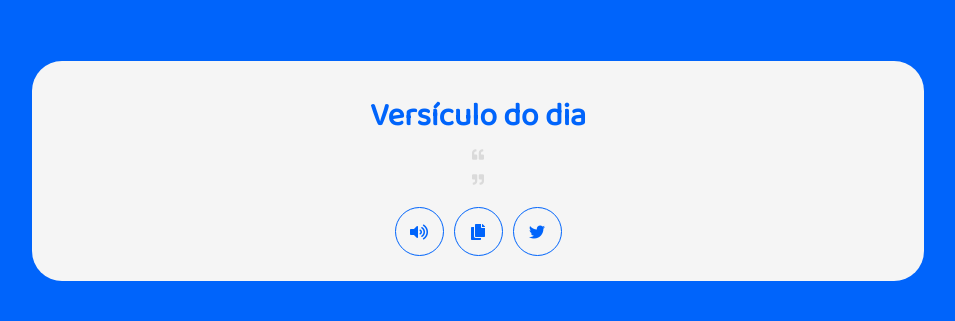
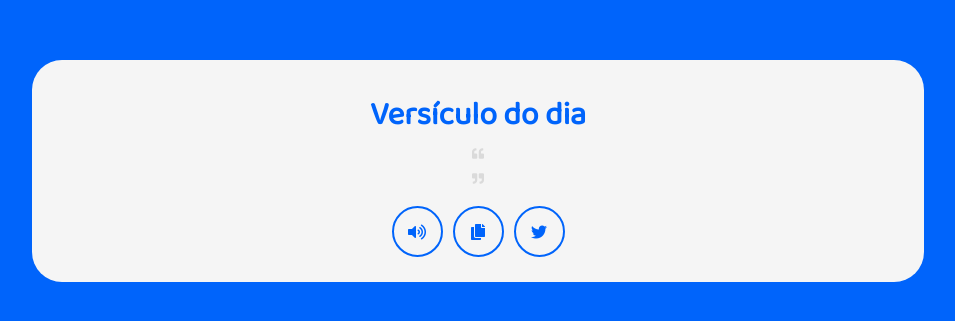
Before and after one commit to Danunesx/home, a plain HTML site: page versiculo-do-dia.html in a window 1280 px wide. Shown: the part 229-550 px from the top of the page, without its empty margins (162-1117 px from the left). Drawn offline with Linux system fonts and the light colour scheme; a web font is replaced by a local one.

Commit message:
border & break-text

```diff
--- a/versiculo-do-dia.css
+++ b/versiculo-do-dia.css
@@ -42,7 +42,7 @@ body{
     display: flex;
     align-items: center;
     justify-content: center;
-    border: 1px solid #0064FB;
+    border: 2px solid #0064FB;
     margin-top: 15px;
     transition: .2s all ease-in-out;
 }
@@ -73,6 +73,7 @@ body{
     font-size: 20px;
     font-weight: 500;
     line-height: 25px;
+    word-wrap: break-word;
 }
 
 p.quote {
```
